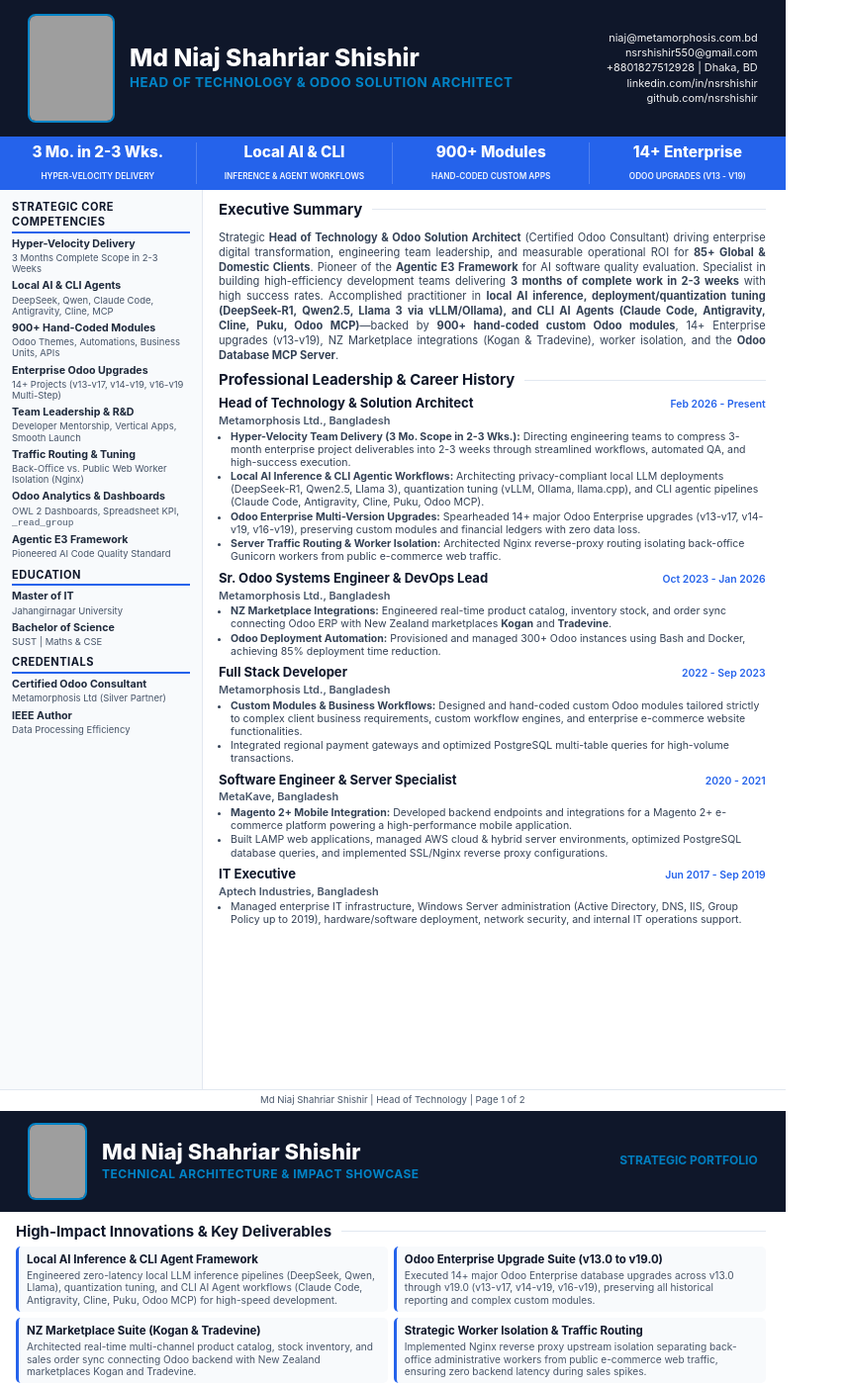
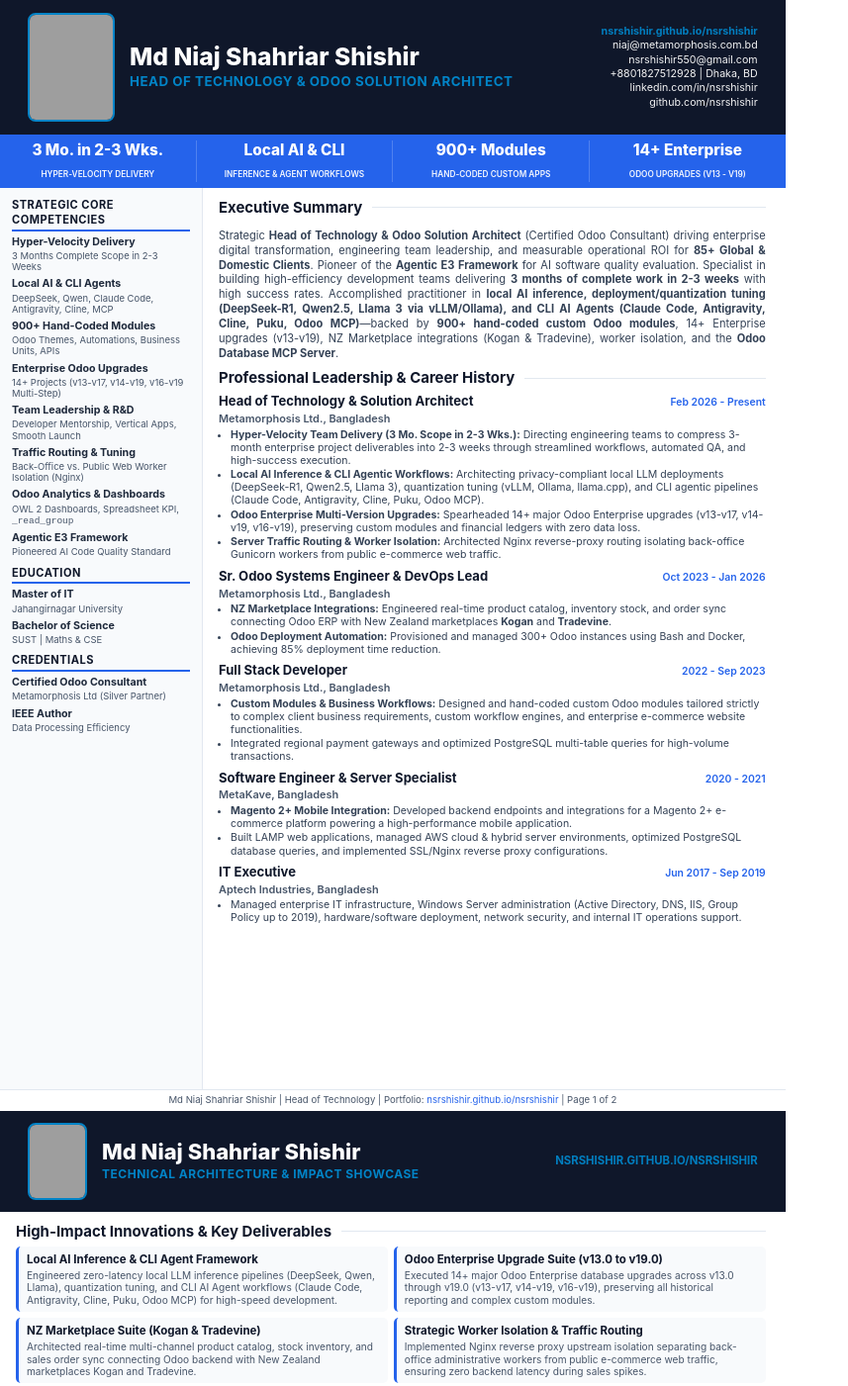
Before and after one commit to nsrshishir/nsrshishir, a plain HTML site: page cv_final.html in a window 1280 px wide. Shown: the top 1401 px of the page at 99% size, without its empty margins (0-857 px from the left). Drawn offline with Linux system fonts and the light colour scheme; grey boxes are pictures that could not be loaded.

Commit message:
[REF] cv: add clickable live portfolio URL https://nsrshishir.github.io/nsrshishir/ to PDF headers and footers

```diff
--- a/cv_final.html
+++ b/cv_final.html
@@ -53,7 +53,7 @@
         .hero {
             background: var(--cxo-navy);
             color: white;
-            padding: 14px 28px;
+            padding: 13px 28px;
             display: flex;
             align-items: center;
             justify-content: space-between;
@@ -96,15 +96,20 @@
 
         .hero-right {
             text-align: right;
-            font-size: 8.2pt;
+            font-size: 8pt;
             opacity: 0.95;
-            line-height: 1.4;
+            line-height: 1.35;
             flex-shrink: 0;
         }
 
         .hero-right a {
             color: white;
             text-decoration: none;
+        }
+
+        .hero-right .portfolio-link {
+            color: var(--accent);
+            font-weight: 700;
         }
 
         /* Stats Bar */
@@ -299,6 +304,7 @@
                 </div>
             </div>
             <div class="hero-right">
+                <div><a href="https://nsrshishir.github.io/nsrshishir/" class="portfolio-link" target="_blank">nsrshishir.github.io/nsrshishir</a></div>
                 <div><a href="mailto:niaj@metamorphosis.com.bd">niaj@metamorphosis.com.bd</a></div>
                 <div><a href="mailto:nsrshishir550@gmail.com">nsrshishir550@gmail.com</a></div>
                 <div>+8801827512928 | Dhaka, BD</div>
@@ -460,7 +466,7 @@
                 </div>
             </div>
         </div>
-        <div class="footer">Md Niaj Shahriar Shishir | Head of Technology | Page 1 of 2</div>
+        <div class="footer">Md Niaj Shahriar Shishir | Head of Technology | Portfolio: <a href="https://nsrshishir.github.io/nsrshishir/" style="color: var(--cxo-blue); text-decoration: none;">nsrshishir.github.io/nsrshishir</a> | Page 1 of 2</div>
     </div>
 
     <!-- PAGE 2 -->
@@ -474,7 +480,7 @@
                 </div>
             </div>
             <div class="hero-right">
-                <span style="color: var(--accent); font-weight: 700; font-size: 9pt; text-transform: uppercase;">Strategic Portfolio</span>
+                <span style="color: var(--accent); font-weight: 700; font-size: 8.5pt; text-transform: uppercase;"><a href="https://nsrshishir.github.io/nsrshishir/" style="color: var(--accent); text-decoration: none;">nsrshishir.github.io/nsrshishir</a></span>
             </div>
         </div>
 
@@ -553,7 +559,7 @@
                 </div>
             </div>
         </div>
-        <div class="footer">Md Niaj Shahriar Shishir | Head of Technology | Page 2 of 2</div>
+        <div class="footer">Md Niaj Shahriar Shishir | Head of Technology | Portfolio: <a href="https://nsrshishir.github.io/nsrshishir/" style="color: var(--cxo-blue); text-decoration: none;">nsrshishir.github.io/nsrshishir</a> | Page 2 of 2</div>
     </div>
 </body>
 </html>
```
Also changed, not shown: 1 other file.
